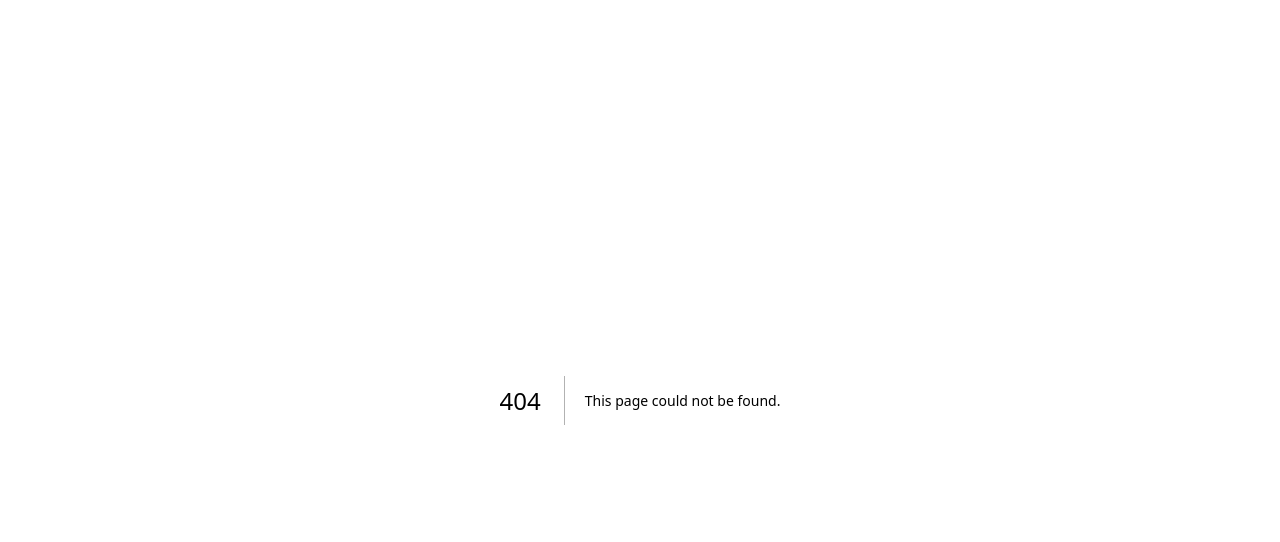
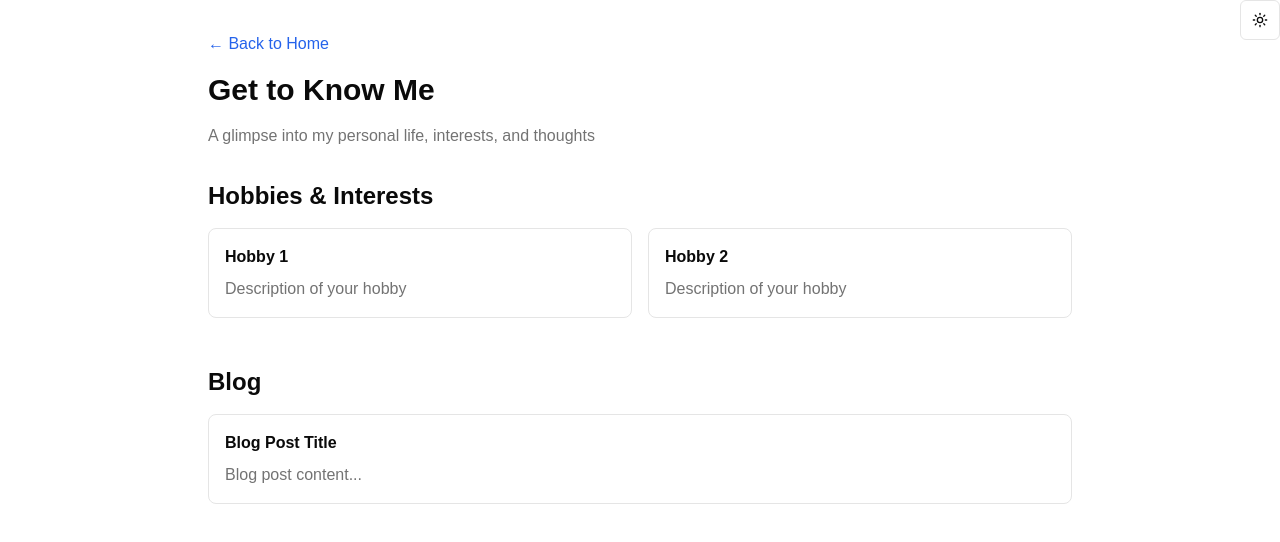
Before and after one commit to freddykhant/portfolio, a Next.js app: page /about-me in a window 1280 px wide. Before the commit this address had no page. Shown: the top 542 px of the page. Built offline with nearby package versions, Linux system fonts and the light colour scheme.

Commit message:
editing the page a little

```diff
--- /dev/null
+++ b/app/about-me/page.tsx
@@ -0,0 +1,51 @@
+import { ModeToggle } from "@/components/mode-toggle";
+import Link from "next/link";
+
+export default function AboutMe() {
+  return (
+    <div className="max-w-4xl mx-auto px-4 py-8">
+      <div className="absolute right-0 top-0">
+        <ModeToggle />
+      </div>
+
+      <header className="mb-8">
+        <Link
+          href="/"
+          className="text-blue-600 hover:underline mb-4 inline-block"
+        >
+          ← Back to Home
+        </Link>
+        <h1 className="text-3xl font-bold mb-4">Get to Know Me</h1>
+        <p className="text-muted-foreground">
+          A glimpse into my personal life, interests, and thoughts
+        </p>
+      </header>
+
+      <section className="mb-12">
+        <h2 className="text-2xl font-bold mb-4">Hobbies & Interests</h2>
+        <div className="grid grid-cols-1 md:grid-cols-2 gap-4">
+          {/* Add your hobbies and interests here */}
+          <div className="border rounded-lg p-4">
+            <h3 className="font-semibold mb-2">Hobby 1</h3>
+            <p className="text-muted-foreground">Description of your hobby</p>
+          </div>
+          <div className="border rounded-lg p-4">
+            <h3 className="font-semibold mb-2">Hobby 2</h3>
+            <p className="text-muted-foreground">Description of your hobby</p>
+          </div>
+        </div>
+      </section>
+
+      <section className="mb-12">
+        <h2 className="text-2xl font-bold mb-4">Blog</h2>
+        <div className="space-y-4">
+          {/* Add your blog posts here */}
+          <div className="border rounded-lg p-4">
+            <h3 className="font-semibold mb-2">Blog Post Title</h3>
+            <p className="text-muted-foreground">Blog post content...</p>
+          </div>
+        </div>
+      </section>
+    </div>
+  );
+}
--- a/app/page.tsx
+++ b/app/page.tsx
@@ -23,7 +23,7 @@ const projects = [
   {
     name: "buildshare",
     description:
-      "a social media for tech setups, built as part of buildspace&apos;s s4 nights & weekends program",
+      "a social media for tech setups, built as part of buildspace's s4 nights & weekends program",
     link: "https://github.com/freddykhant/buildshare_app",
   },
   {
@@ -98,9 +98,21 @@ export default function Home() {
         <p className="text-muted-foreground">
           I&apos;m Freddy, a final-year Software Engineering student who loves
           tech, automation, and building things that make life easier. Whether
-          it&apos;s a hobby project, AI, or experimenting with new ideas, I
-          enjoy the process of learning and creating. 💻
+          it&apos;s a hobby project, or experimenting with new ideas, I enjoy
+          the process of learning and building 💻
         </p>
+      </section>
+
+      <section className="mb-12">
+        <a
+          href="/about-me"
+          className="block border rounded-lg p-6 hover:shadow-md transition-shadow text-center"
+        >
+          <h2 className="text-2xl font-bold mb-2">Get to Really Know Me</h2>
+          <p className="text-muted-foreground">
+            Learn more about my personal life, hobbies, and interests
+          </p>
+        </a>
       </section>
 
       <section className="mb-12">
```
